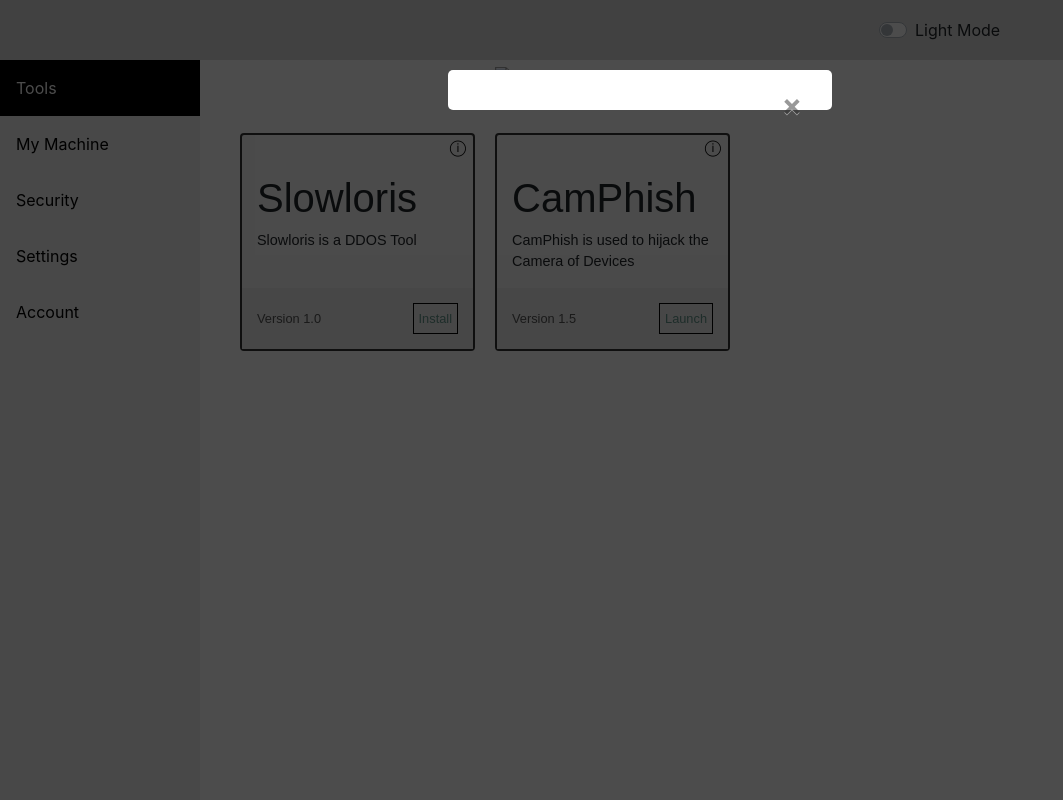
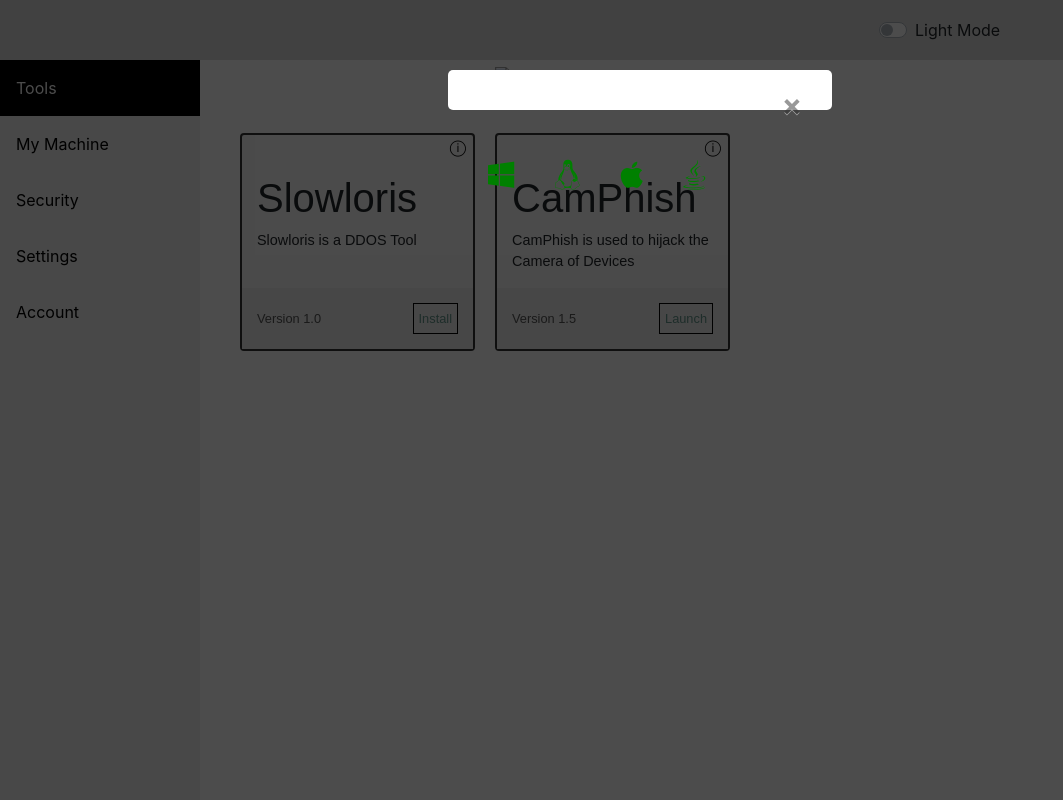
Before and after one commit to DiscoveryFox/Charlie-s-Fourth-Angel, a Flask app: page / in a window 1280 px wide, after a click that opens the changed part. Shown: the whole page, without its empty margins (0-1063 px from the left). Run offline with Flask 2, Linux system fonts and the light colour scheme; the visitor is signed in with stand-in values (Sample User, id 1); data that the repository does not hold is empty; some libraries are stand-ins or nearby versions.

Commit message:
added icon's to symbolize if the tool support the OS its currently running on

```diff
--- a/static/css/index.css
+++ b/static/css/index.css
@@ -52,6 +52,29 @@ body {
   overflow: auto;
 }
 
+.grid-container {
+  position: absolute;
+  top: 70px;
+  left: 20px;
+  display: grid;
+  grid-template-columns: auto auto auto auto;
+}
+.grid-item {
+  background-color: rgba(255, 255, 255, 0);
+  padding: 20px;
+  font-size: 30px;
+}
+
+.popup h1 {
+    margin-bottom: 60px;
+}
+
+.not-supported {
+    color: red;
+}
+.supported {
+    color: green;
+}
 @media screen and (max-width: 700px){
   .box{
     width: 70%;
--- a/templates/index.html
+++ b/templates/index.html
@@ -5,6 +5,7 @@ todo: hide all the funtions behind a password saved area
  -->
 {% block head %}
     <link rel="stylesheet" href="{{ url_for('static', filename='css/index.css') }}">
+    <script src="https://kit.fontawesome.com/9317471e67.js" crossorigin="anonymous"></script>
 {% endblock %}
 
 {% block body %}
@@ -45,6 +46,28 @@ todo: hide all the funtions behind a password saved area
                 <div class="popup">
                     <!-- <h2>{{ services[service]['title'] }}</h2> -->
                     <a class="close" href="#">&times;</a>
+                <div class="grid-container">
+                    {% if 'Windows' in services[service]['supported_OS'] %}
+                        <abbr title="Windows supported!"><i class="fa-brands fa-windows grid-item supported"></i></abbr>
+                    {% else %}
+                        <abbr title="Windows not supported!"><i class="fa-brands fa-windows grid-item not-supported"></i></abbr>
+                    {% endif %}
+                    {% if 'Linux' in services[service]['supported_OS'] %}
+                        <abbr title="Linux supported!"><i class="fa-brands fa-linux grid-item supported"></i></abbr>
+                    {% else %}
+                        <abbr title="Linux not supported!"><i class="fa-brands fa-linux grid-item not-supported"></i></abbr>
+                    {% endif %}
+                    {% if 'Darwin' in services[service]['supported_OS'] %}
+                        <abbr title="MacOS supported!"><i class="fa-brands fa-apple grid-item supported"></i></abbr>
+                    {% else %}
+                        <abbr title="MacOS not supported!"><i class="fa-brands fa-apple grid-item not-supported"></i></abbr>
+                    {% endif %}
+                    {% if 'Java' in services[service]['supported_OS'] %}
+                        <abbr title="JavaOS supported!"><i class="fa-brands fa-java grid-item supported"></i></abbr>
+                    {% else %}
+                        <abbr title="JavaOS not supported!"><i class="fa-brands fa-java grid-item not-supported"></i></abbr>
+                    {% endif %}
+                </div>
                     <div>
                         {{  requests.get(services[service]['path_to_details']).text|safe }}
                     </div>
```
